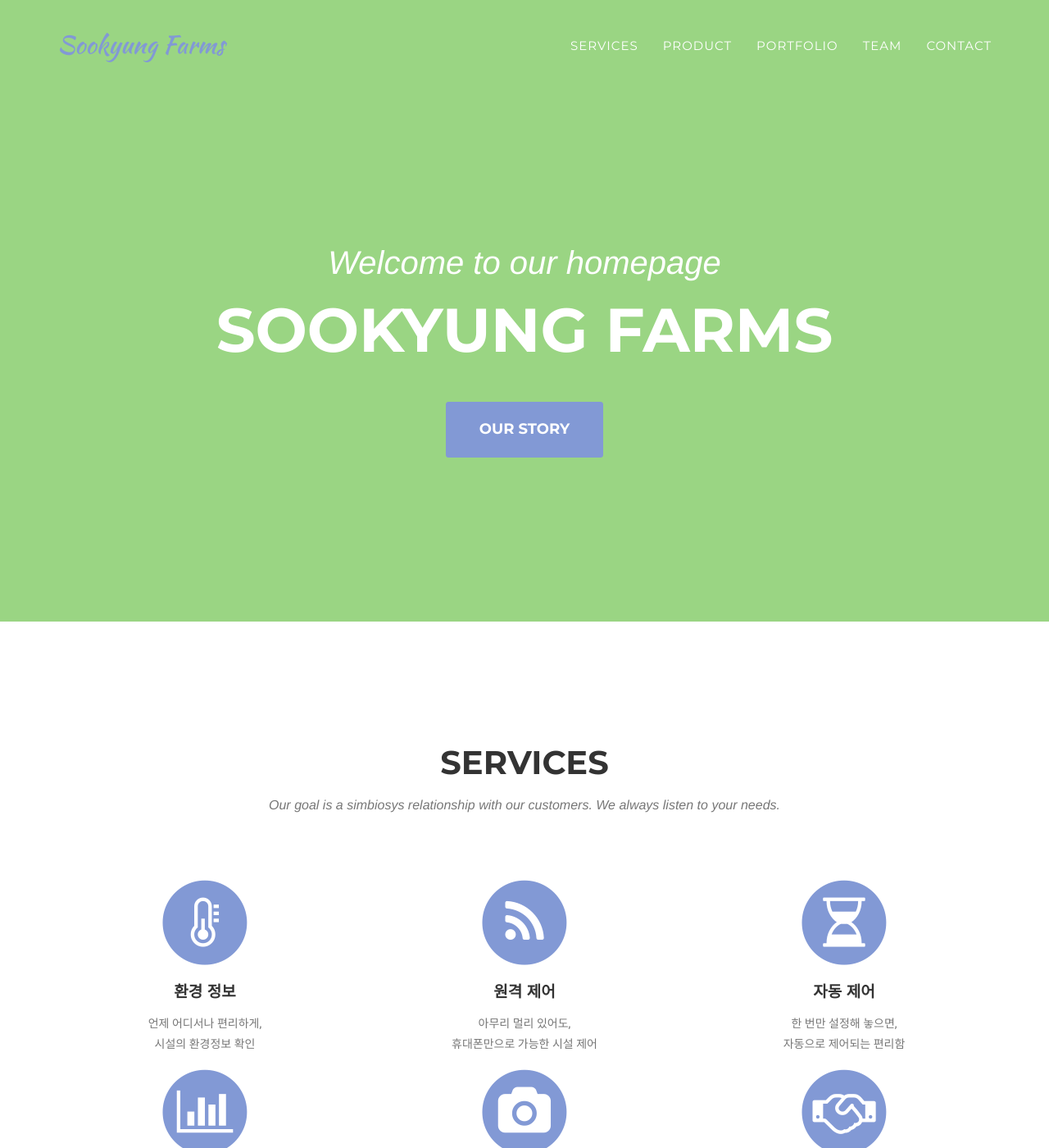
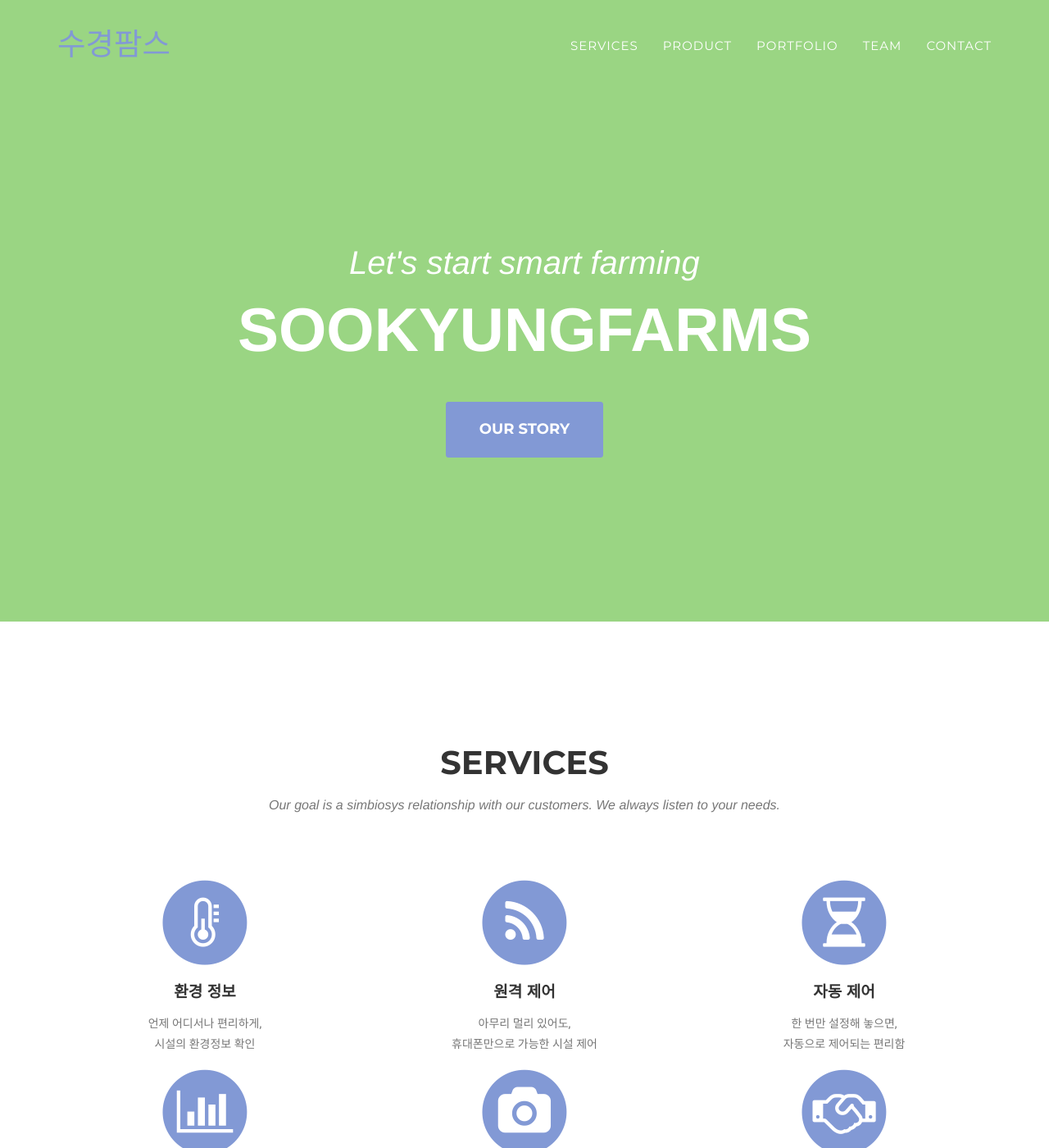
Before and after one commit to sookyungfarms/sookyungfarms.github.io, a Jekyll site: the page built from index.html, in a window 1280 px wide and 1400 px high. Shown: the whole window at 82% size. Built offline with Jekyll 4.4.1, drawn with Linux system fonts in a browser that asks for light colours; some web fonts are replaced; some of the changed text lies outside the part shown.

Commit message:
add gugi font

```diff
--- a/_config.yml
+++ b/_config.yml
@@ -2,7 +2,7 @@ url: "https://sookyungfarms.github.io"
 baseurl: ""
 
 # Site settings
-title: Sookyung Farms
+title: 수경팜스
 email: sukyeongsmart@gmail.com
 description: "수경팜스 홈페이지입니다."
 
--- a/_data/template.yml
+++ b/_data/template.yml
@@ -9,3 +9,4 @@ color:
 font:
   primary: 'Montserrat, "Helvetica Neue",Helvetica,Arial,sans-serif'
   secondary: '"Droid Serif", "Helvetica Neue", Helvetica,Arial,sans-serif'
+  third: '"Gugi", "Helvetica Neue", Helvetica,Arial,cursive'
--- a/_includes/head.html
+++ b/_includes/head.html
@@ -17,6 +17,9 @@
     <link href="https://fonts.googleapis.com/css?family=Lato:400,700,400italic,700italic" rel="stylesheet" type="text/css">
     <link href='https://fonts.googleapis.com/css?family=Droid+Serif:400,700,400italic,700italic' rel='stylesheet' type='text/css'>
     <link href='https://fonts.googleapis.com/css?family=Roboto+Slab:400,100,300,700' rel='stylesheet' type='text/css'>
+    <link rel="preconnect" href="https://fonts.googleapis.com">
+    <link rel="preconnect" href="https://fonts.gstatic.com" crossorigin>
+    <link href="https://fonts.googleapis.com/css2?family=Gugi&display=swap" rel="stylesheet">
 
     <!-- HTML5 Shim and Respond.js IE8 support of HTML5 elements and media queries -->
     <!-- WARNING: Respond.js doesn't work if you view the page via file:// -->
--- a/_includes/header.html
+++ b/_includes/header.html
@@ -44,8 +44,8 @@
     <header>
         <div class="container">
             <div class="intro-text">
-                <div class="intro-lead-in">Welcome to our homepage</div>
-                <div class="intro-heading">Sookyung Farms</div>
+                <div class="intro-lead-in">Let's start smart farming</div>
+                <div class="intro-heading">Sookyungfarms</div>
                 <a href="#services" class="page-scroll btn btn-xl">Our Story</a>
             </div>
         </div>
```
Also changed, not shown: _includes/css/agency.css (+5 -5 lines).
